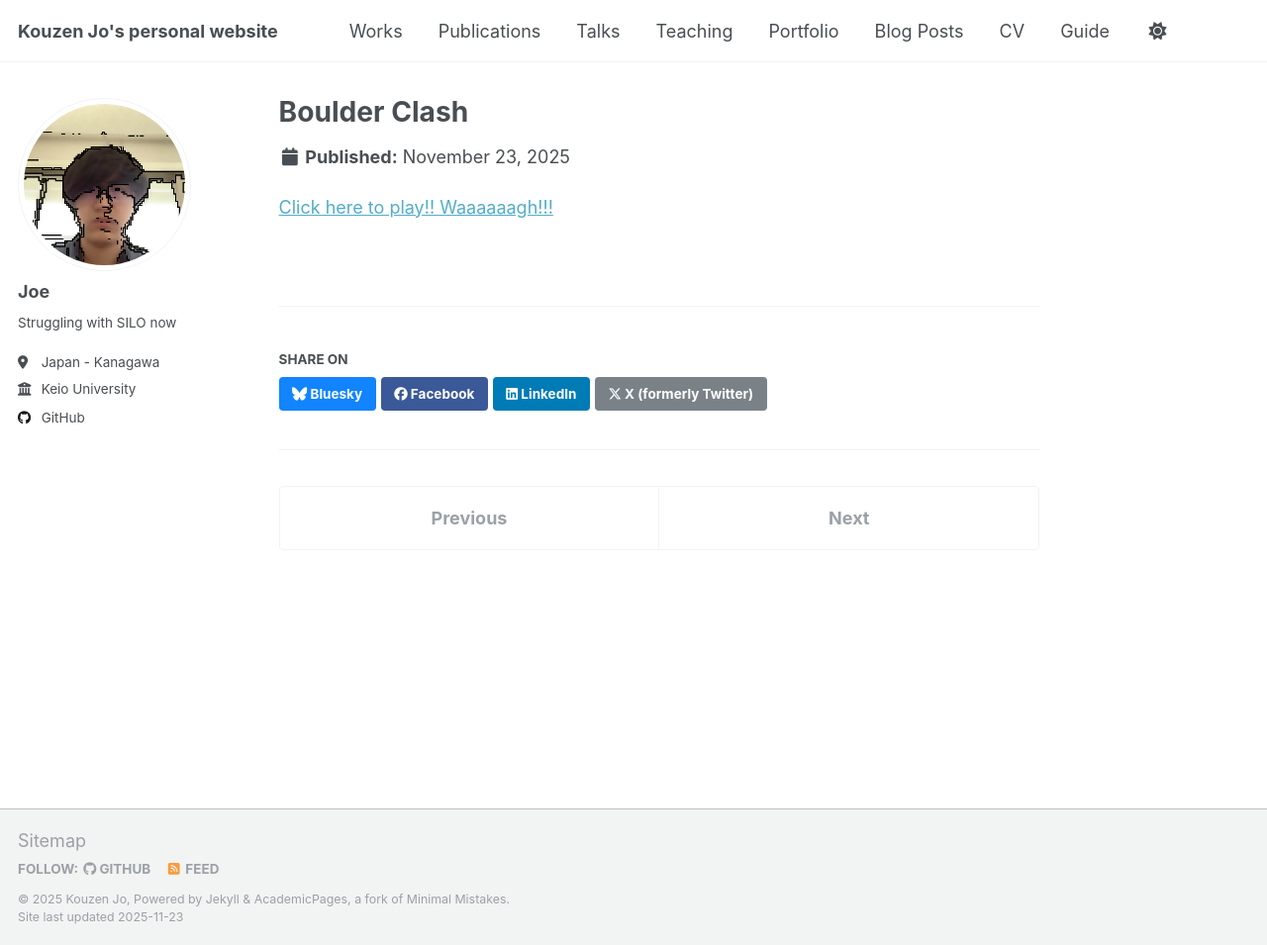
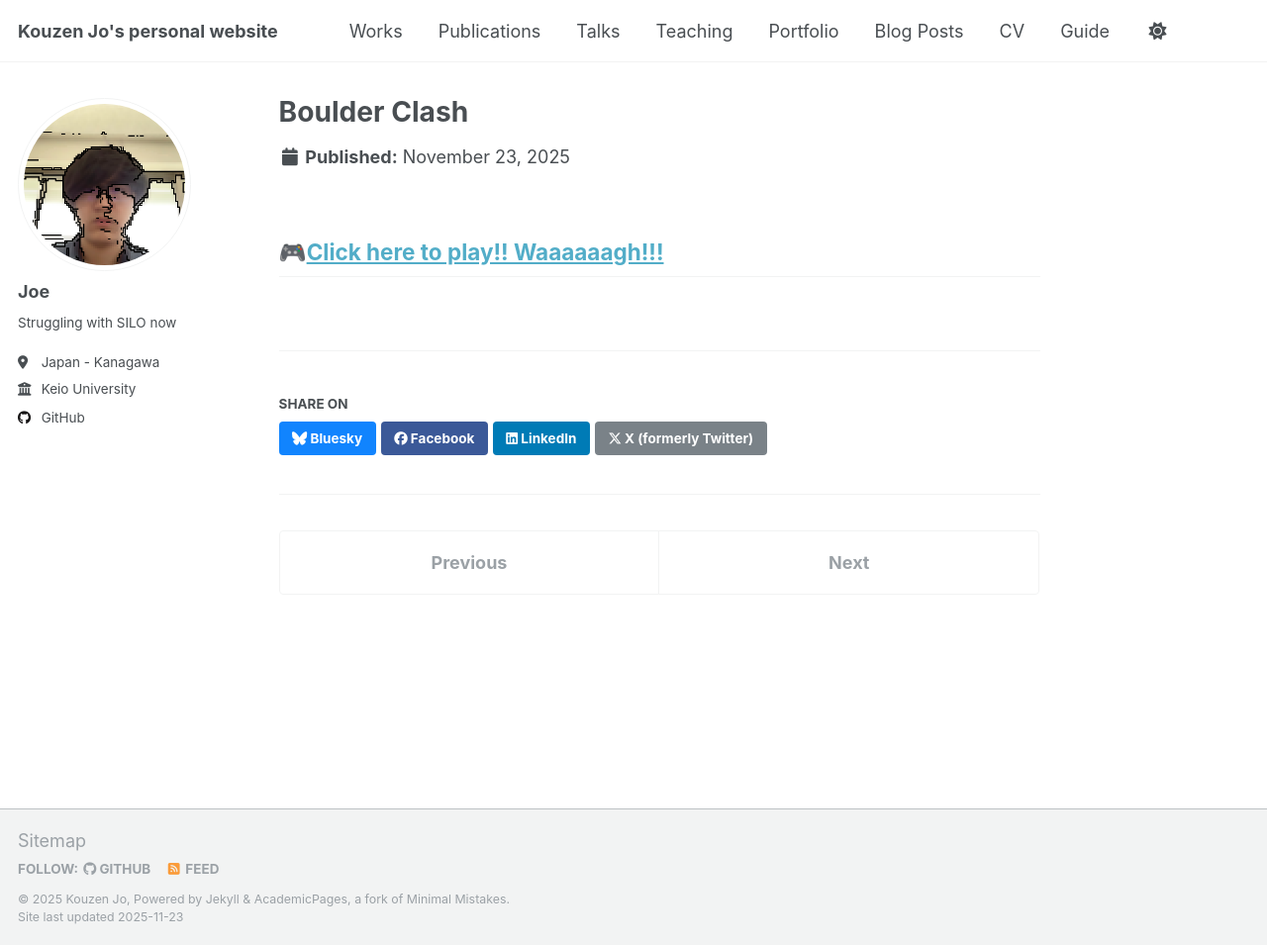
Before and after one commit to Joe-Xuu/joe-xuu.github.io, a Jekyll site: the page built from _portfolio/portfolio-1.md, in a window 1280 px wide and 955 px high. Shown: the whole window at 99% size. Built offline with Jekyll 4.4.1, drawn with Linux system fonts in a browser that asks for light colours.

```diff
--- a/_portfolio/portfolio-1.md
+++ b/_portfolio/portfolio-1.md
@@ -3,4 +3,4 @@ title: "Boulder Clash"
 excerpt: "An online cs-architecture mini multiplayer game<br/><img src='/images/boulder.png'>"
 collection: portfolio
 ---
-[Click here to play!! Waaaaaagh!!!](https://boulder-clash.vercel.app/)
+## 🎮[Click here to play!! Waaaaaagh!!!](https://boulder-clash.vercel.app/)
```
